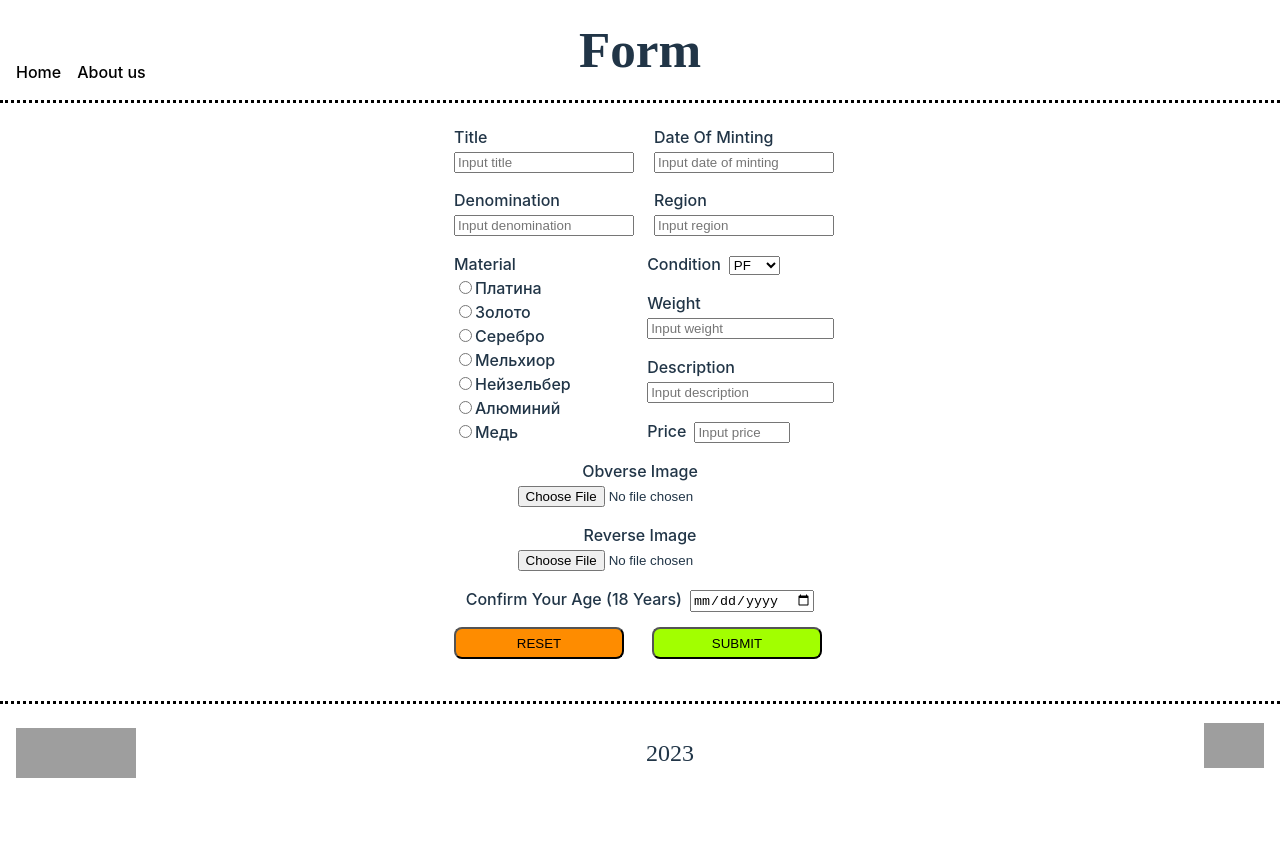
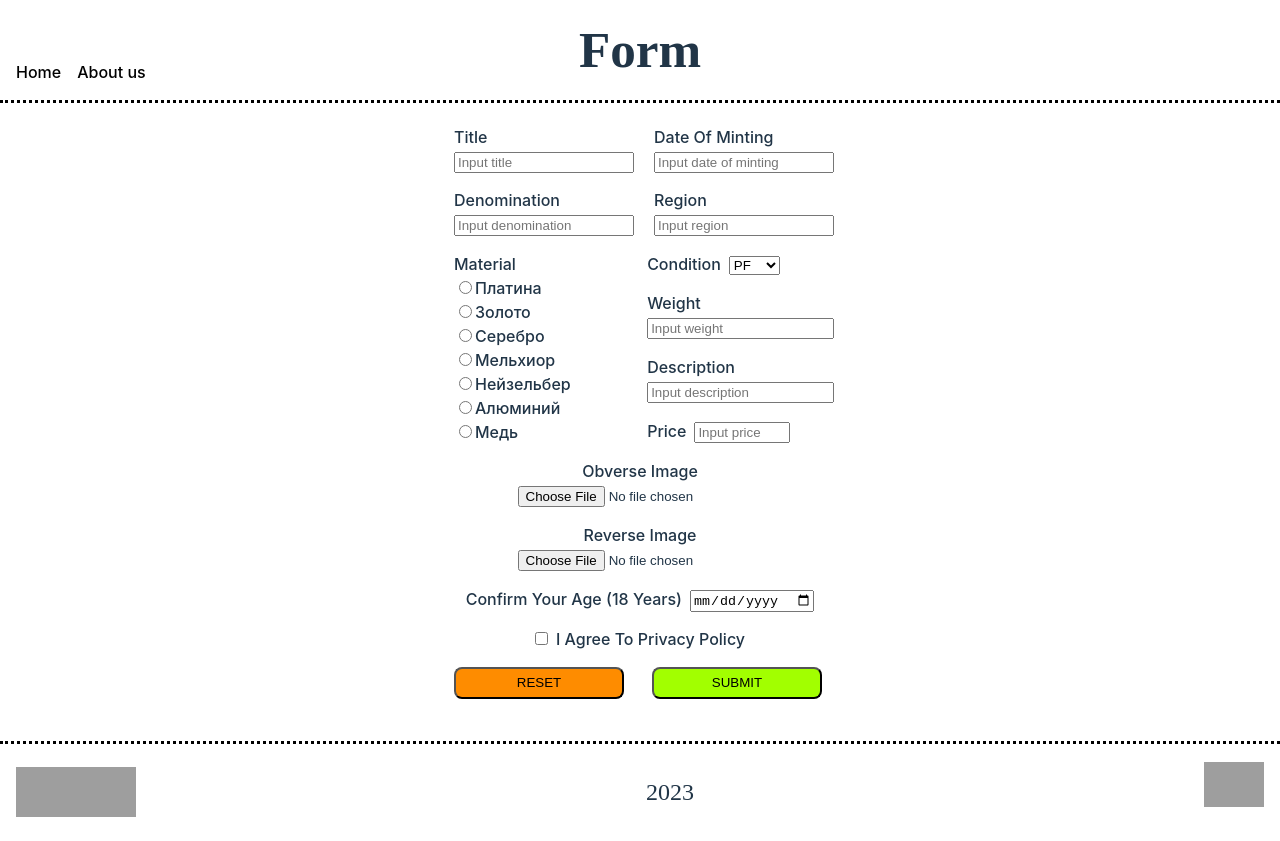
Before and after one commit to NRG-Spirit/rsschool-react-2023q1, a React (Vite) app: page /form in a window 1280 px wide. Before the commit the page ends 801 px from the top, so only its background shows below. Built offline with nearby package versions, Linux system fonts and the light colour scheme; grey boxes are pictures that could not be loaded; a web font is replaced by a local one.

Commit message:
refactor: input checkbox with function component & useForm

```diff
--- a/src/components/Form/Form.tsx
+++ b/src/components/Form/Form.tsx
@@ -131,8 +131,13 @@ export default function Form(props: IProps) {
         name={'age'}
         error={errors?.age?.message?.toString()}
       />
-      {/*
-      <CheckboxInput label="i agree to privacy policy" /> */}
+
+      <CheckboxInput
+        label="i agree to privacy policy"
+        reference={register}
+        name={'policy'}
+        error={errors?.policy?.message?.toString()}
+      />
       <div className="flexContainer">
         <fieldset>
           <input className="form__input form__input_reset" type="reset" />
--- a/src/components/Form/Inputs/CheckboxInput.tsx
+++ b/src/components/Form/Inputs/CheckboxInput.tsx
@@ -1,29 +1,25 @@
 import React from 'react';
+import { UseFormRegister, FieldValues } from 'react-hook-form';
 
 interface IProps {
   label: string;
-  reference: React.RefObject<HTMLInputElement>;
-  correct: boolean;
+  name: string;
+  reference: UseFormRegister<FieldValues>;
+  error?: string;
 }
 
-class CheckboxInput extends React.Component<IProps> {
-  constructor(props: IProps) {
-    super(props);
-  }
-  render() {
+export default function CheckboxInput(props: IProps) {
   return (
     <fieldset>
       <input
         type="checkbox"
         className="form__input form__input_checkbox"
-          ref={this.props.reference}
+        {...props.reference(props.name, {
+          required: 'accept privacy policy',
+        })}
       />
-        <label className="form__label">
-          {this.props.label}
-          {this.props.correct && <span style={{ color: 'red' }}>incorrect</span>}
-        </label>
+      <label className="form__label">{props.label}</label>
+      {props.error && <div style={{ color: 'red' }}>{props.error}</div>}
     </fieldset>
   );
 }
-}
-export default CheckboxInput;
--- a/src/components/Form/Inputs/NumberInput.tsx
+++ b/src/components/Form/Inputs/NumberInput.tsx
@@ -27,7 +27,7 @@ export default function NumberInput(props: IProps) {
           validate: props.validate,
         })}
       />
-      {props.error && <span style={{ color: 'red' }}>{props.error}</span>}
+      {props.error && <div style={{ color: 'red' }}>{props.error}</div>}
     </fieldset>
   );
 }
```
Lines whose indentation alone changed are shown as unchanged.
